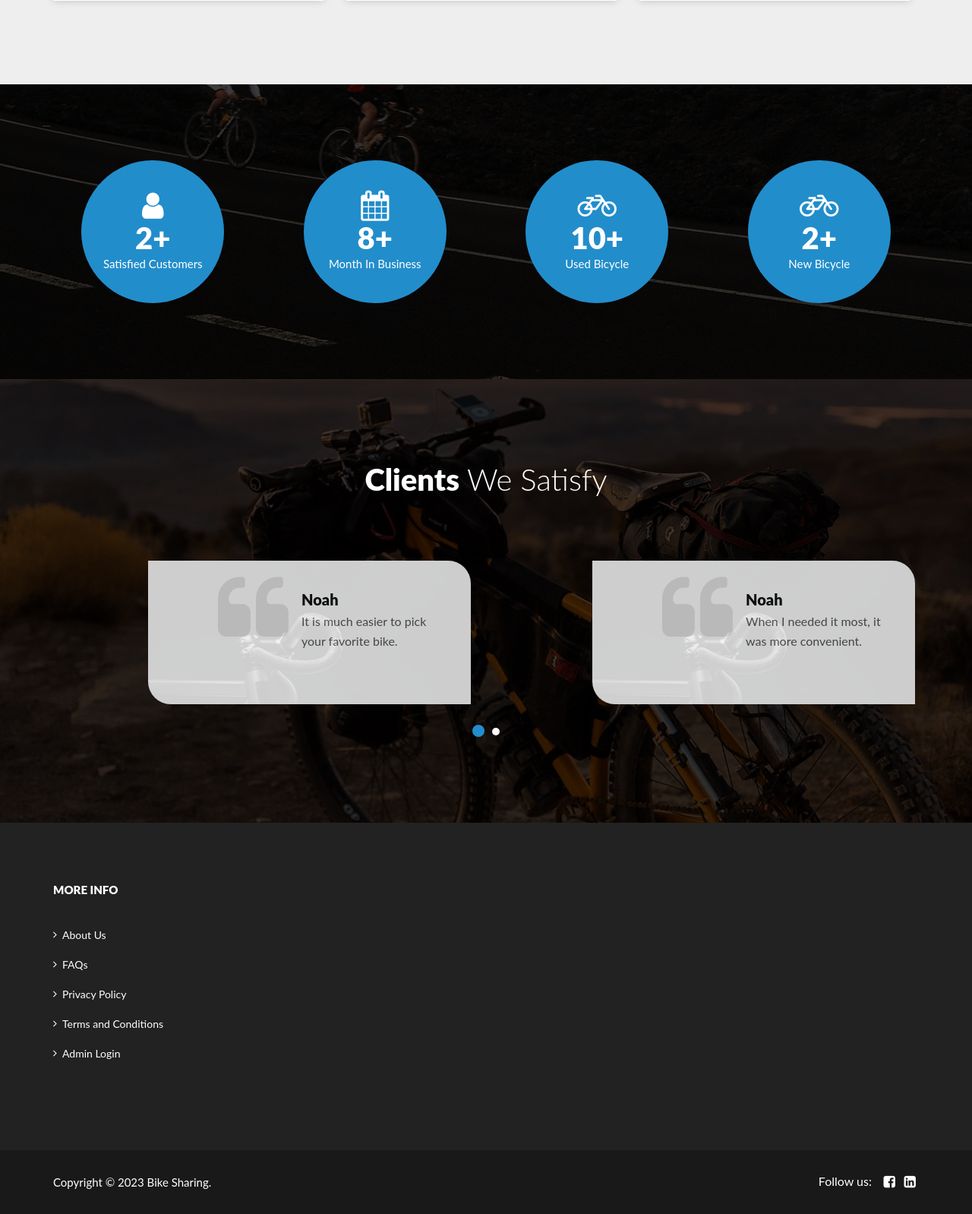
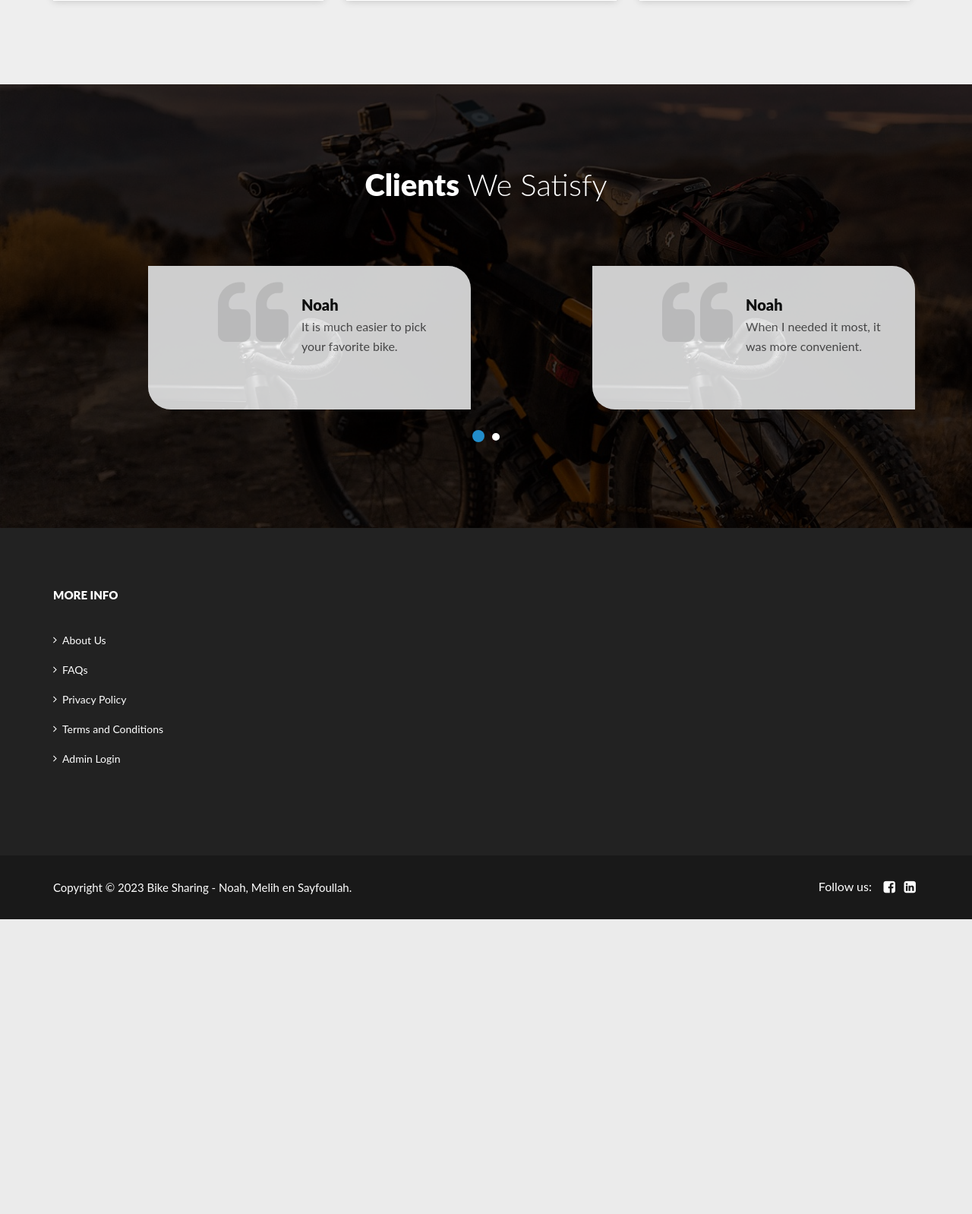
Before and after one commit to Sayfn/proftaak, a PHP site: page / in a window 1280 px wide. Shown: the part 1575-3173 px from the top of the page at 76% size. After the commit the page ends 2785 px from the top, so only its background shows below. Run offline with PHP 8.4, Linux system fonts and the light colour scheme; a user stored in the database is signed in; data comes from the database, SQL or seed files in the repository.

Commit message:
Update social media en extra

```diff
--- a/bikerental-website-main/admin/index.php
+++ b/bikerental-website-main/admin/index.php
@@ -34,7 +34,7 @@ echo "<script type='text/javascript'> document.location = 'dashboard.php'; </scr
 	<meta name="description" content="">
 	<meta name="author" content="">
 
-	<title>Bicycle Rental | Admin Login</title>
+	<title>Bike Sharing | Admin Login</title>
 	<link rel="stylesheet" href="css/font-awesome.min.css">
 	<link rel="stylesheet" href="css/bootstrap.min.css">
 	<link rel="stylesheet" href="css/dataTables.bootstrap.min.css">
--- a/bikerental-website-main/contact-us.php
+++ b/bikerental-website-main/contact-us.php
@@ -73,8 +73,6 @@ $error="Something Went Wrong. Please Try Again";
     </style>
 </head>
 <body>
-
-
 
 
 
--- a/bikerental-website-main/includes/footer.php
+++ b/bikerental-website-main/includes/footer.php
@@ -23,13 +23,13 @@
           <div class="footer_widget">
             <p>Follow us:</p>
             <ul>
-              <li><a target="_blank" href=""><i class="fa fa-facebook-square" aria-hidden="true"></i></a></li>
-              <li><a target="_blank" href=""><i class="fa fa-linkedin-square" aria-hidden="true"></i></a></li>
+              <li><a target="_blank" href="https://www.facebook.com/bikesharingprof"><i class="fa fa-facebook-square" aria-hidden="true"></i></a></li>
+              <li><a target="_blank" href="https://linkedin.com/company/bikesharing"><i class="fa fa-linkedin-square" aria-hidden="true"></i></a></li>
             </ul>
           </div>
         </div>
         <div class="col-md-6 col-md-pull-6">
-          <p class="copy-right">Copyright &copy; 2023 Bike Sharing</a>.</p>
+          <p class="copy-right">Copyright &copy; 2023 Bike Sharing - Noah, Melih en Sayfoullah.</p>
         </div>
       </div>
     </div>
--- a/bikerental-website-main/includes/header.php
+++ b/bikerental-website-main/includes/header.php
@@ -17,8 +17,8 @@
               <a href="#">+31636638092</a> </div>
             <div class="social-follow">
               <ul>
-                <li><a target="_blank" href=""><i class="fa fa-facebook-square" aria-hidden="true"></i></a></li>
-                <li><a target="_blank" href=""><i class="fa fa-linkedin-square" aria-hidden="true"></i></a></li>
+                <li><a target="_blank" href="https://www.facebook.com/bikesharingprof"><i class="fa fa-facebook-square" aria-hidden="true"></i></a></li>
+                <li><a target="_blank" href="https://linkedin.com/company/bikesharing"><i class="fa fa-linkedin-square" aria-hidden="true"></i></a></li>
               </ul>
             </div>
    <?php   if(strlen($_SESSION['login'])==0)
--- a/bikerental-website-main/index.php
+++ b/bikerental-website-main/index.php
@@ -106,48 +106,7 @@ foreach($results as $result)
 </section>
 <!-- /List of bikes -->
 
-<!-- Fun Facts-->
-<section class="fun-facts-section">
-  <div class="container div_zindex">
-    <div class="row">
-      <div class="col-lg-3 col-xs-6 col-sm-3">
-        <div class="fun-facts-m">
-          <div class="cell">
-            <h2><i class="fa fa-user" aria-hidden="true"></i>2+</h2>
-            <p>Satisfied Customers</p>
-          </div>
-        </div>
-      </div>
-      <div class="col-lg-3 col-xs-6 col-sm-3">
-        <div class="fun-facts-m">
-          <div class="cell">
-            <h2><i class="fa fa-calendar" aria-hidden="true"></i>8+</h2>
-            <p>Month In Business</p>
-          </div>
-        </div>
-      </div>
-      <div class="col-lg-3 col-xs-6 col-sm-3">
-        <div class="fun-facts-m">
-          <div class="cell">
-            <h2><i class="fa fa-bicycle" aria-hidden="true"></i>10+</h2>
-            <p>Used Bicycle</p>
-          </div>
-        </div>
-      </div>
-      <div class="col-lg-3 col-xs-6 col-sm-3">
-        <div class="fun-facts-m">
-          <div class="cell">
-            <h2><i class="fa fa-bicycle" aria-hidden="true"></i>2+</h2>
-            <p>New Bicycle</p>
-          </div>
-        </div>
-      </div>
-    </div>
-  </div>
-  <!-- Dark Overlay-->
-  <div class="dark-overlay"></div>
-</section>
-<!-- /Fun Facts-->
+
 
 
 <!--Testimonial -->
```
Also changed, not shown: bikerental-website-main/users.md (renamed from bikerental-website-main/README.md).
